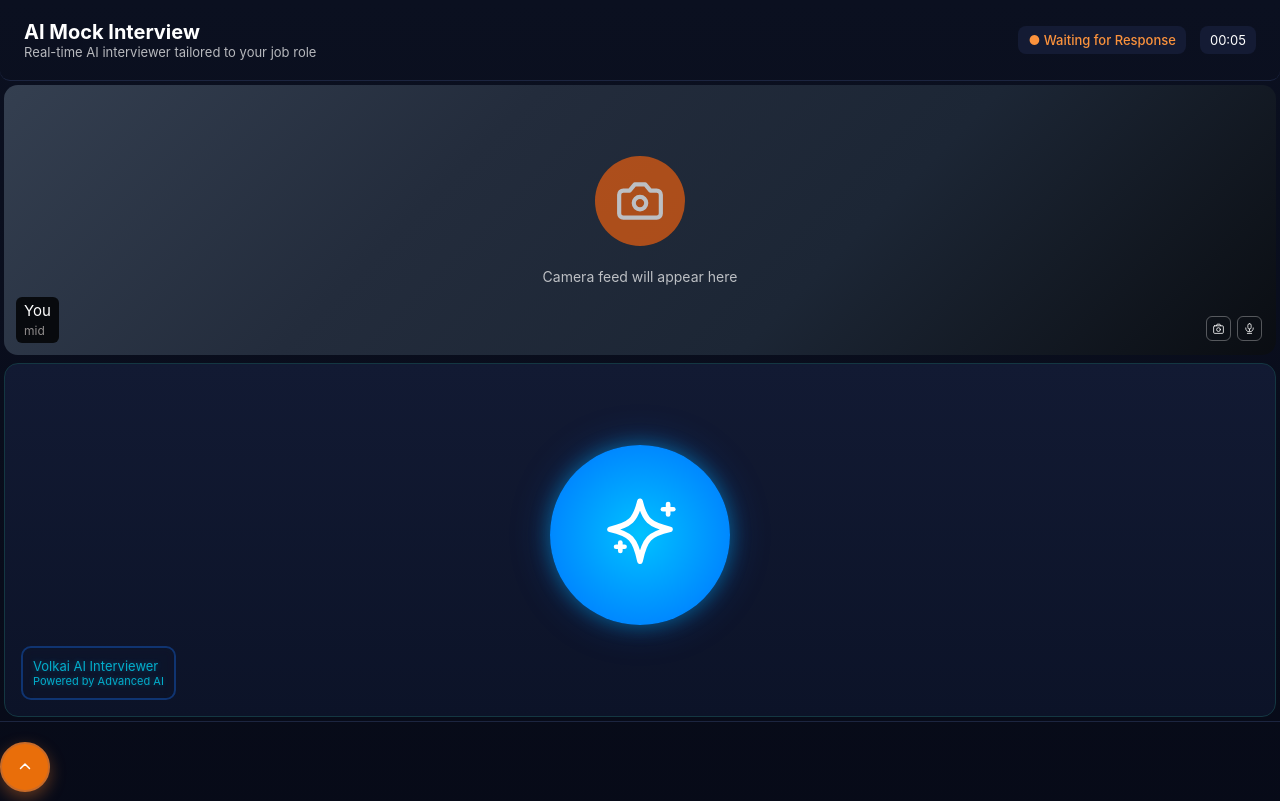
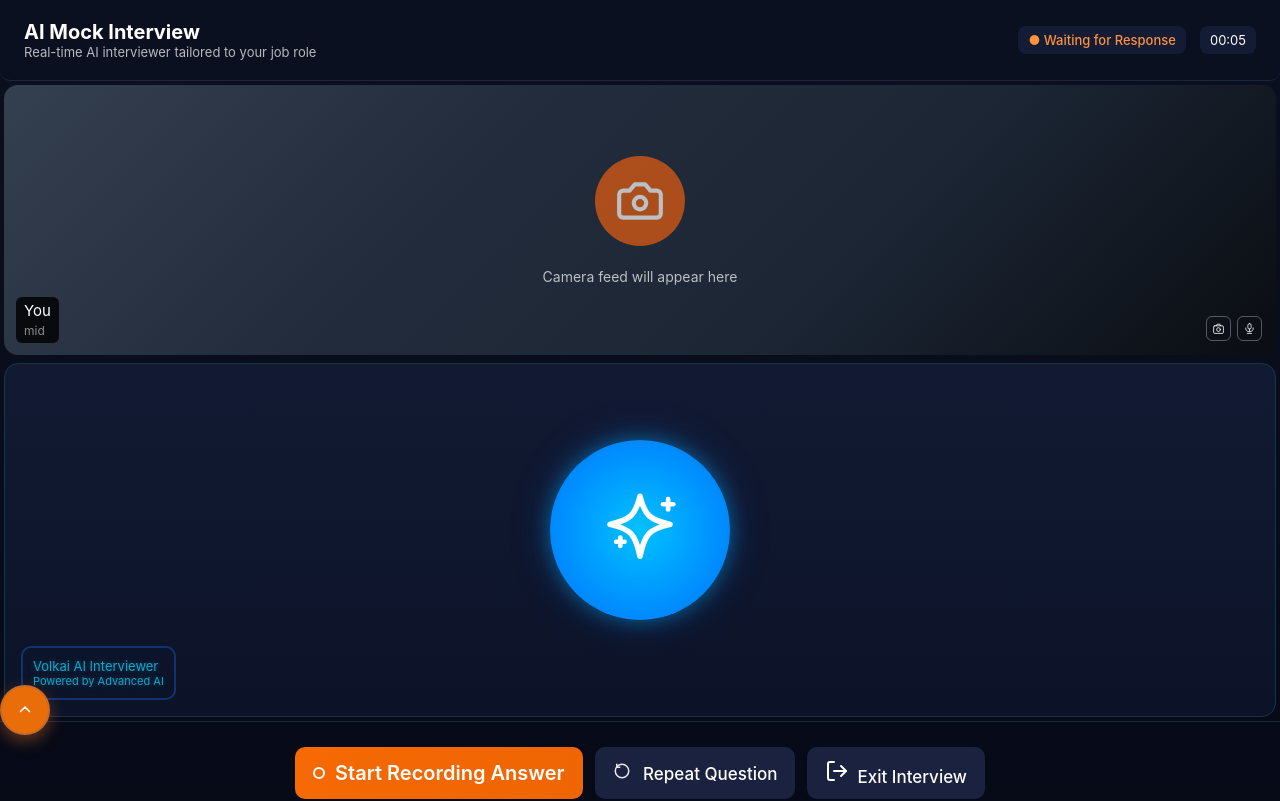
Before and after one commit to Khushi-Bhati/volkai-mockinterview-ui, a React (Create React App) app: page /Aiinterview in a window 1280 px wide. Shown: the top 801 px of the page. Built offline with nearby package versions, Linux system fonts and the light colour scheme.

Commit message:
Update AiInterview.css

```diff
--- a/src/Styles/AiInterview.css
+++ b/src/Styles/AiInterview.css
@@ -517,8 +517,8 @@ button .second-btn:hover {
 
 .scroll-up {
 
- margin-bottom: 122px;
-  margin-right: 20px;
+ margin-top: -57px;
+  margin-right: 88%;
 
   width: 50px;
   height: 50px;
```
